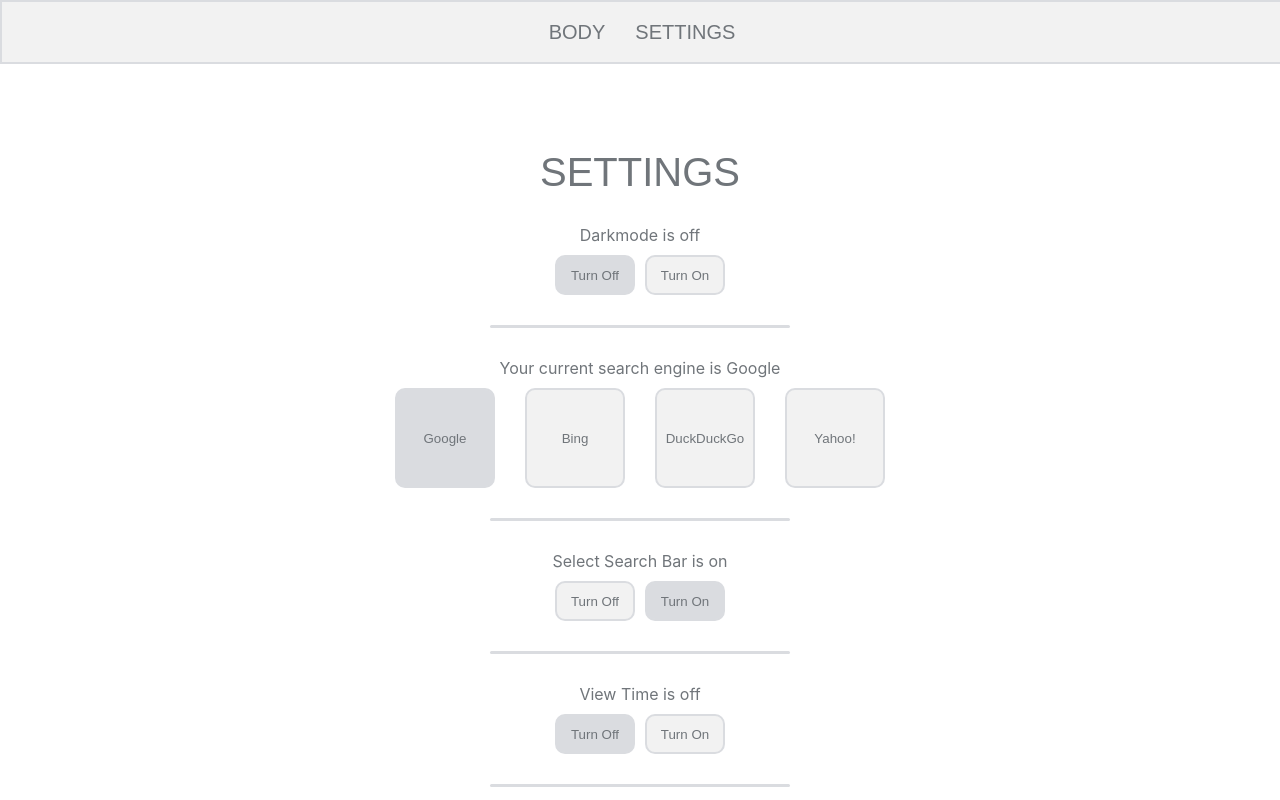
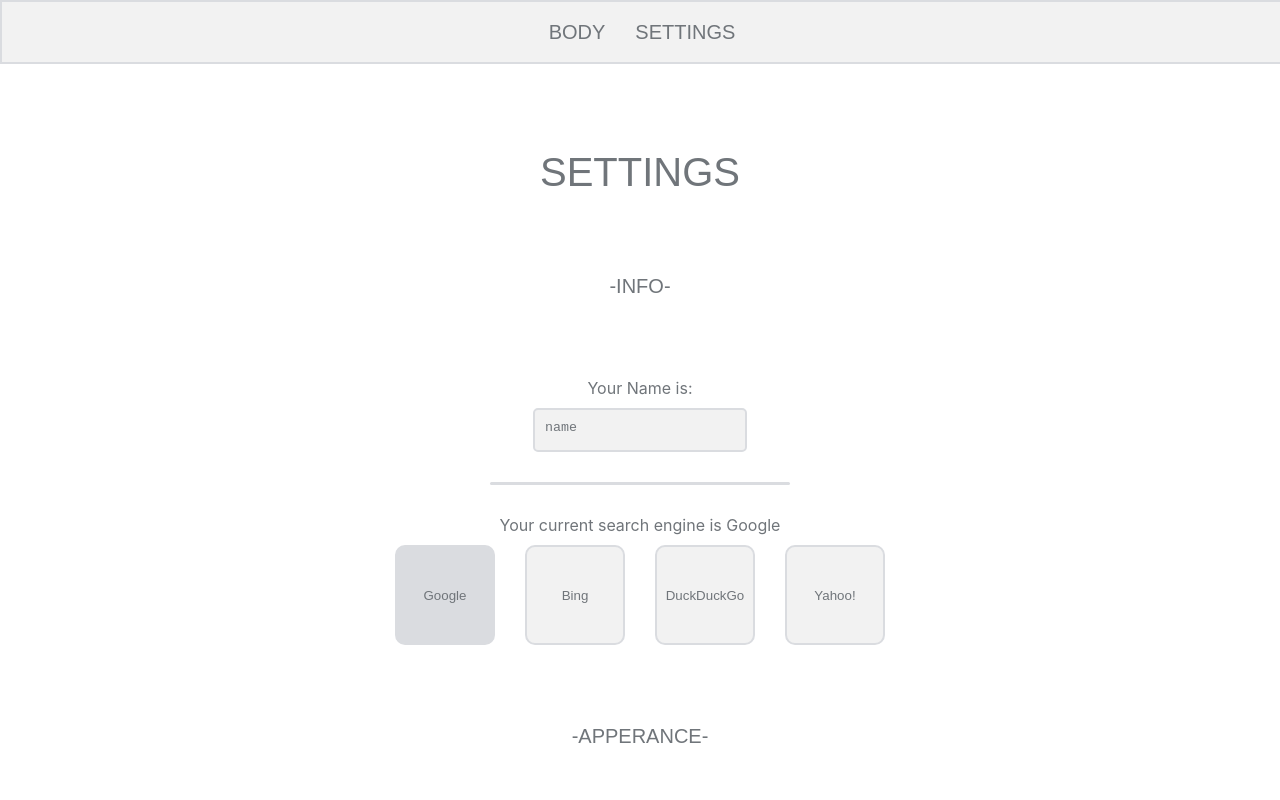
Before and after one commit to ItaiHammer/react-new-tab, a React (Create React App) app: page / in a window 1280 px wide. Both pictures are taken after a click on the element "SETTINGS". Shown: the top 800 px of the page. Built offline with nearby package versions, Linux system fonts and the light colour scheme.

Commit message:
Added welcome text message

```diff
--- a/src/App.js
+++ b/src/App.js
@@ -14,6 +14,8 @@ function App() {
   const [viewTime, setViewTime] = useState();
   const [viewKeyPress, setViewKeyPress] = useState();
   const [searchBarHightlight, setSearchBarHightlight] = useState();
+  const [name, setName] = useState();
+  const [viewWelcomeMessage, setViewWelcomeMessage] = useState();
   const [bodyStyle, setBodyStyle] = useState({});
 
   useEffect(() => {
@@ -35,6 +37,12 @@ function App() {
     if (localStorage.getItem('searchBarHightlight') == null || localStorage.getItem('searchBarHightlight') === '') {
       localStorage.setItem('searchBarHightlight', 'off');
     }
+    if (localStorage.getItem('name') == null || localStorage.getItem('name') === '') {
+      localStorage.setItem('name', "name");
+    }
+    if (localStorage.getItem('viewWelcomeMessage') == null || localStorage.getItem('viewWelcomeMessage') === '') {
+      localStorage.setItem('viewWelcomeMessage', "off");
+    }
 
     setSearchEngine(localStorage.getItem('searchEngine'));
     setDarkMode(localStorage.getItem('darkMode'));
@@ -42,6 +50,8 @@ function App() {
     setViewTime(localStorage.getItem('viewTime'));
     setViewKeyPress(localStorage.getItem('viewKeyPress'));
     setSearchBarHightlight(localStorage.getItem('searchBarHightlight'));
+    setName(localStorage.getItem('name'));
+    setViewWelcomeMessage(localStorage.getItem('viewWelcomeMessage'));
   }, [])
 
   useEffect(() => {
@@ -74,8 +84,16 @@ function App() {
     localStorage.setItem('searchBarHightlight', searchBarHightlight);
   }, [searchBarHightlight]);
 
-  const page = CurrentWindow === 'body' ? <Body CurrentWindow={CurrentWindow} setCurrentWindow={setCurrentWindow} searchEngine={searchEngine} selectSearchBar={selectSearchBar} viewTime={viewTime} viewKeyPress={viewKeyPress} searchBarHightlight={searchBarHightlight} />
-    : CurrentWindow === 'settings' ? <Settings CurrentWindow={CurrentWindow} setCurrentWindow={setCurrentWindow} searchEngine={searchEngine} setSearchEngine={setSearchEngine} darkMode={darkMode} setDarkMode={setDarkMode} selectSearchBar={selectSearchBar} setSelectSearchBar={setSelectSearchBar} viewTime={viewTime} setViewTime={setViewTime} viewKeyPress={viewKeyPress} setViewKeyPress={setViewKeyPress} searchBarHightlight={searchBarHightlight} setSearchBarHightlight={setSearchBarHightlight} />
+  useEffect(() => {
+    localStorage.setItem('name', name);
+  }, [name]);
+
+  useEffect(() => {
+    localStorage.setItem('viewWelcomeMessage', viewWelcomeMessage);
+  }, [viewWelcomeMessage]);
+
+  const page = CurrentWindow === 'body' ? <Body CurrentWindow={CurrentWindow} setCurrentWindow={setCurrentWindow} searchEngine={searchEngine} selectSearchBar={selectSearchBar} viewTime={viewTime} viewKeyPress={viewKeyPress} searchBarHightlight={searchBarHightlight} name={name} viewWelcomeMessage={viewWelcomeMessage} />
+    : CurrentWindow === 'settings' ? <Settings CurrentWindow={CurrentWindow} setCurrentWindow={setCurrentWindow} searchEngine={searchEngine} setSearchEngine={setSearchEngine} darkMode={darkMode} setDarkMode={setDarkMode} selectSearchBar={selectSearchBar} setSelectSearchBar={setSelectSearchBar} viewTime={viewTime} setViewTime={setViewTime} viewKeyPress={viewKeyPress} setViewKeyPress={setViewKeyPress} searchBarHightlight={searchBarHightlight} setSearchBarHightlight={setSearchBarHightlight} name={name} setName={setName} viewWelcomeMessage={viewWelcomeMessage} setViewWelcomeMessage={setViewWelcomeMessage} />
       : ''
 
   return (
--- a/src/components/body.css
+++ b/src/components/body.css
@@ -12,6 +12,10 @@
 
 .welcome-message {
     display: none;
+    flex-direction: column;
+    align-items: center;
+    justify-content: center;
+    gap: 10px;
 }
 
 .welcome-message-text {
--- a/src/components/body.jsx
+++ b/src/components/body.jsx
@@ -3,12 +3,13 @@ import './body.css';
 
 let d = new Date();
 
-export default function Body({CurrentWindow, setCurrentWindow, searchEngine, selectSearchBar, viewTime, viewKeyPress, searchBarHightlight}) {
+export default function Body({CurrentWindow, setCurrentWindow, searchEngine, selectSearchBar, viewTime, viewKeyPress, searchBarHightlight, name, viewWelcomeMessage}) {
     const [query, setQuery] = useState('');
     const [lastQuery, setlastQuery] = useState('');
     const [timeTextStyle, setTimeTextStyle] = useState({});
     const [time, setTime] = useState({});
     const [keyPressStyle, setKeyPressStyle] = useState({});
+    const [viewWelcomeMessageStyle, setViewWelcomeMessageStyle] = useState({});
 
     const textAreaRef = useRef();
     const [timeText, setTimeText] = useState();
@@ -41,6 +42,10 @@ export default function Body({CurrentWindow, setCurrentWindow, searchEngine, sel
 
         if (viewKeyPress === 'on') {
             setKeyPressStyle({display: 'block'});
+        }
+
+        if (viewWelcomeMessage === 'on') {
+            setViewWelcomeMessageStyle({display: 'flex'});
         }
 
         setTime(newTime);
@@ -91,8 +96,8 @@ export default function Body({CurrentWindow, setCurrentWindow, searchEngine, sel
     }
 
     return <div className="body" >
-        <div className="welcome-message">
-            <p className="welcome-message-text" >Hello [name], welcome!</p>
+        <div className="welcome-message" style={viewWelcomeMessageStyle} >
+            <p className="welcome-message-text" >Hello {name}, welcome!</p>
         </div>
         <div className="time" style={timeTextStyle} >
             <h1 className="time-text" >{time.hour}:{time.minute}{time.timeSufix}</h1>
--- a/src/components/settings.css
+++ b/src/components/settings.css
@@ -37,6 +37,15 @@ button {
     font-weight: 500;
     font-family: arial;
     margin-top: 150px;
+}
+
+.settings-section-text {
+    color: #70757a;
+    font-size: 20px;
+    font-weight: 500;
+    font-family: arial;
+    margin-top: 50px;
+    margin-bottom: 50px;
 }
 
 .darkmode {
@@ -112,3 +121,31 @@ button {
     color: #70757a;
     border: 2px solid #dadce0;
 }
+
+.settings-name {
+    display: flex;
+    flex-direction: column;
+    flex-wrap: wrap;
+    align-items: center;
+    justify-content: center;
+    gap: 10px;
+    border-radius: 10px;
+}
+
+.settings-name-textarea {
+    background: #f2f2f2;
+    width: 200px;
+    height: 30px;
+    display: flex;
+    flex-direction: row;
+    flex-wrap: wrap;
+    align-items: center;
+    justify-content: center;
+    color: #70757a;
+    outline: none;
+    resize: none;
+    padding-top: 10px;
+    padding-left: 10px;
+    border-radius: 5px;
+    border: 2px solid #dadce0;
+}
--- a/src/components/settings.jsx
+++ b/src/components/settings.jsx
@@ -1,10 +1,11 @@
 import React, {useState, useEffect} from 'react';
 import './settings.css';
 
-export default function Settings ({CurrentWindow, setCurrentWindow, searchEngine, setSearchEngine, darkMode, setDarkMode, selectSearchBar, setSelectSearchBar, viewTime, setViewTime, viewKeyPress, setViewKeyPress, searchBarHightlight, setSearchBarHightlight}) {
+export default function Settings ({CurrentWindow, setCurrentWindow, searchEngine, setSearchEngine, darkMode, setDarkMode, selectSearchBar, setSelectSearchBar, viewTime, setViewTime, viewKeyPress, setViewKeyPress, searchBarHightlight, setSearchBarHightlight, name, setName, viewWelcomeMessage, setViewWelcomeMessage}) {
     //button styles
     const [darkmodeOffStyle, setDarkmodeOffStyle] = useState();
     const [darkmodeOnStyle, setDarkmodeOnStyle] = useState();
+    const [nameValue, setNameValue] = useState(name);
 
     const [googleStyle, setGoogleStyle] = useState();
     const [bingStyle, setBingStyle] = useState();
@@ -22,6 +23,9 @@ export default function Settings ({CurrentWindow, setCurrentWindow, searchEngine
 
     const [searchBarHighlightOffStyle, setSearchBarHighlightOffStyle] = useState();
     const [searchBarHighlightOnStyle, setSearchBarHighlightOnStyle] = useState();
+
+    const [viewWelcomeMessageOffStyle, setViewWelcomeMessageOffStyle] = useState();
+    const [viewWelcomeMessageOnStyle, setViewWelcomeMessageOnStyle] = useState();
 
     useEffect(()=>{
         if (searchEngine === 'Google') {
@@ -155,17 +159,43 @@ export default function Settings ({CurrentWindow, setCurrentWindow, searchEngine
         }
     }, [viewKeyPress]);
 
+    function setNameValueValue (e) {
+        setNameValue(e.target.value);
+    }
+
+    useEffect(()=>{
+        setName(nameValue);
+    }, [nameValue]);
+
+    useEffect(()=>{
+        if (viewWelcomeMessage === 'on') {
+            setViewWelcomeMessageOnStyle({background: '#dadce0'});
+            setViewWelcomeMessageOffStyle({background: '#F2F2F2', border: '2px solid #dadce0'});
+        }else {
+            setViewWelcomeMessageOnStyle({background: '#F2F2F2', border: '2px solid #dadce0'});
+            setViewWelcomeMessageOffStyle({background: '#dadce0'});
+        }
+    }, [viewWelcomeMessage]);
+
+    function turnViewWelcomeMessageOff () {
+        setViewWelcomeMessage('off');
+    }
+
+    function turnViewWelcomeMessageOn () {
+        setViewWelcomeMessage('on');
+    }
+
     return <div className="settings" >
         <h1 className="settings-title" >SETTINGS</h1>
-        <div className="darkmode">
-            <p>Darkmode is {darkMode}</p>
-            <div className="darkmode-buttons-container">
-                <button className="darkmode-buttons" style={darkmodeOffStyle} onClick={turnDarkmodeOff} >Turn Off</button>
-                <button className="darkmode-buttons" style={darkmodeOnStyle} onClick={turnDarkmodeOn} >Turn On</button>
-            </div>
+
+        <p className="settings-section-text" >-INFO-</p>
+
+        <div className="settings-name">
+            <p>Your Name is:</p>
+            <textarea value={nameValue} onChange={setNameValueValue} className="settings-name-textarea" >{name}</textarea>
         </div>
 
-        <div className="settings-break" ></div>
+        <div className="settings-break"></div>
 
         <div className="search-engines">
             <p className="search-engines-text" >Your current search engine is {searchEngine}</p>
@@ -189,13 +219,13 @@ export default function Settings ({CurrentWindow, setCurrentWindow, searchEngine
             </div>
         </div>
 
-        <div className="settings-break" ></div>
+        <p className="settings-section-text" >-APPERANCE-</p>
 
         <div className="darkmode">
-            <p>Select Search Bar is {selectSearchBar}</p>
+            <p>Darkmode is {darkMode}</p>
             <div className="darkmode-buttons-container">
-                <button className="darkmode-buttons" style={selectSearchBarOffStyle} onClick={turnSelectSeachBarOff} >Turn Off</button>
-                <button className="darkmode-buttons" style={selectSearchBarOnStyle} onClick={turnSelectSeachBarOn} >Turn On</button>
+                <button className="darkmode-buttons" style={darkmodeOffStyle} onClick={turnDarkmodeOff} >Turn Off</button>
+                <button className="darkmode-buttons" style={darkmodeOnStyle} onClick={turnDarkmodeOn} >Turn On</button>
             </div>
         </div>
 
@@ -222,6 +252,26 @@ export default function Settings ({CurrentWindow, setCurrentWindow, searchEngine
         <div className="settings-break"></div>
 
         <div className="darkmode">
+            <p>View Welcome Message is {viewWelcomeMessage}</p>
+            <div className="darkmode-buttons-container">
+                <button className="darkmode-buttons" style={viewWelcomeMessageOffStyle} onClick={turnViewWelcomeMessageOff} >Turn Off</button>
+                <button className="darkmode-buttons" style={viewWelcomeMessageOnStyle} onClick={turnViewWelcomeMessageOn} >Turn On</button>
+            </div>
+        </div>
+
+        <p className="settings-section-text" >-EXTRAS-</p>
+
+        <div className="darkmode">
+            <p>Select Search Bar is {selectSearchBar}</p>
+            <div className="darkmode-buttons-container">
+                <button className="darkmode-buttons" style={selectSearchBarOffStyle} onClick={turnSelectSeachBarOff} >Turn Off</button>
+                <button className="darkmode-buttons" style={selectSearchBarOnStyle} onClick={turnSelectSeachBarOn} >Turn On</button>
+            </div>
+        </div>
+
+        <div className="settings-break"></div>
+
+        <div className="darkmode">
             <p>Search Bar click Highlight is {searchBarHightlight}</p>
             <div className="darkmode-buttons-container">
                 <button className="darkmode-buttons" style={searchBarHighlightOffStyle} onClick={turnSearchBarHighlightOff} >Turn Off</button>
```
